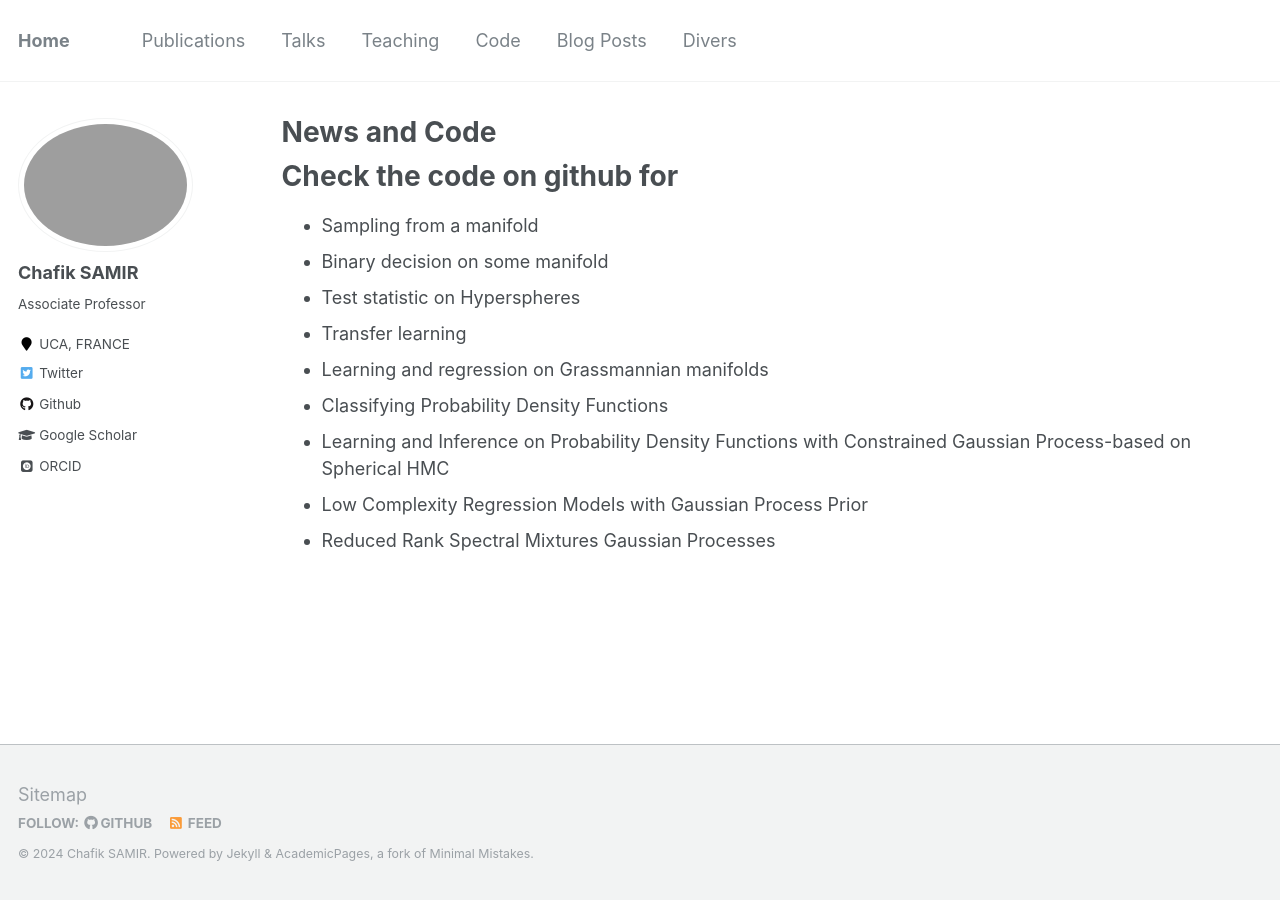
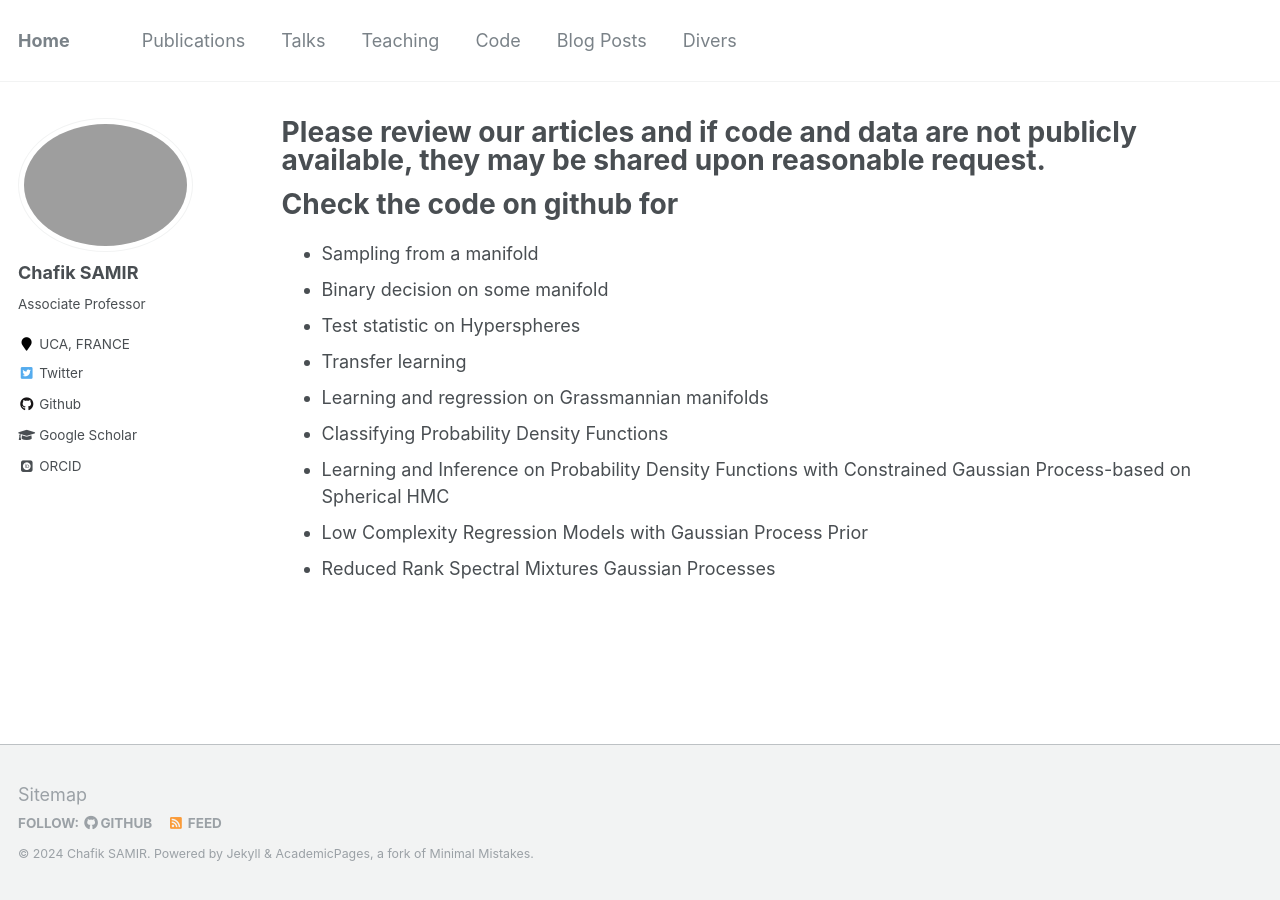
Before and after one commit to Chsamir/chsamir.github.io, a Jekyll site: the page built from _pages/cv.md, in a window 1280 px wide. Built offline with Jekyll 4.4.1, drawn with Linux system fonts in a browser that asks for light colours; some web fonts are replaced.

Commit message:
Update cv.md

```diff
--- a/_pages/cv.md
+++ b/_pages/cv.md
@@ -1,6 +1,6 @@
 ---
 layout: archive
-title: "News and Code "
+title: "Please review our articles and if code and data are not publicly available, they may be shared upon reasonable request."
 permalink: /cv/
 author_profile: true
 redirect_from:
```
